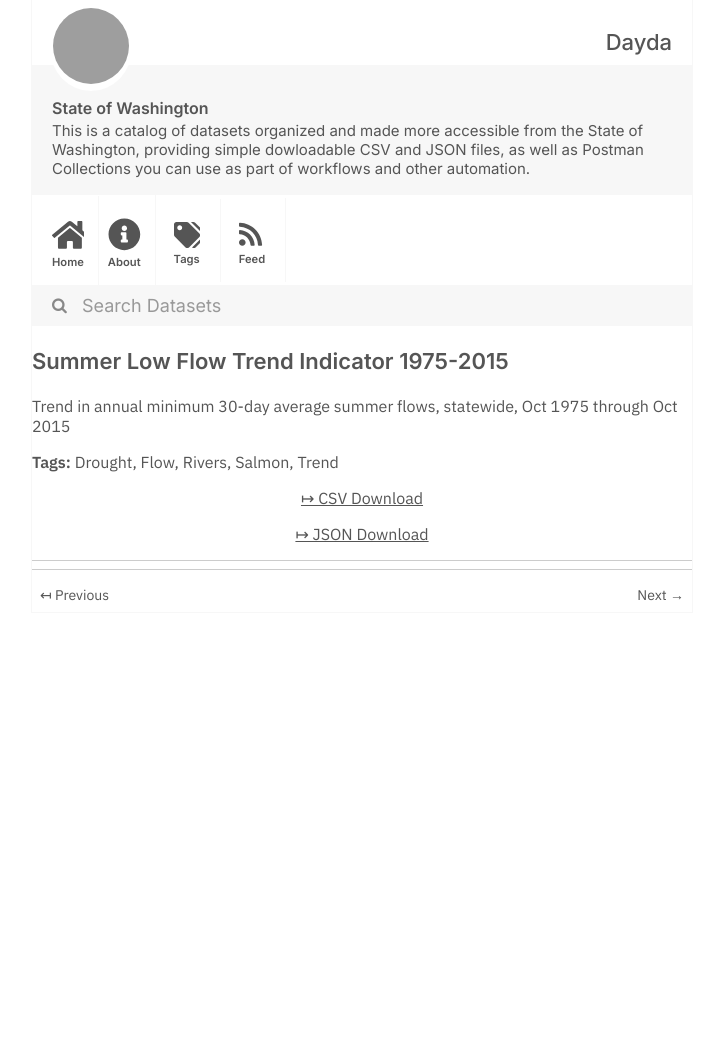
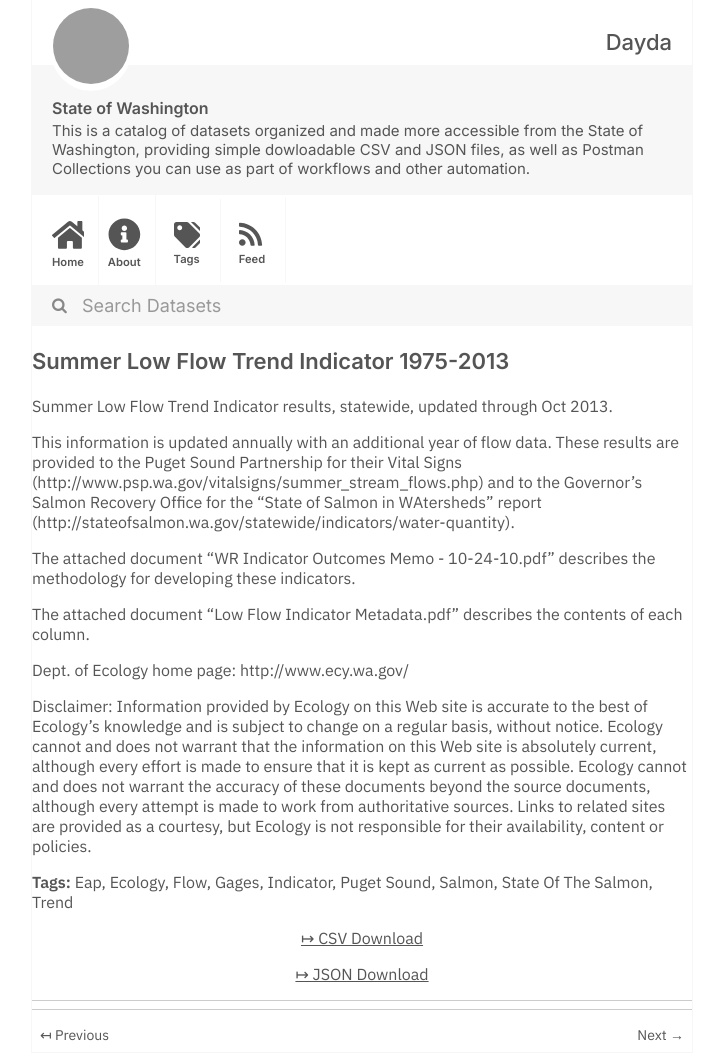
Before and after one commit to dayda-entities/state-of-washington, a Jekyll site: the page built from _posts/2020-11-10-summer-low-flow-trend-indicato.md, in a window 1280 px wide, cut to the strip 0-1053 px from the top of the page. Shown: the whole strip, without its empty margins (278-995 px from the left). Built offline with Jekyll 4.4.1, drawn with Linux system fonts in a browser that asks for light colours; before the commit the page ends 900 px from its top, so only the background shows below that; grey boxes are pictures that could not be loaded.

Commit message:
Publish Data

```diff
--- a/_posts/2020-11-10-summer-low-flow-trend-indicato.md
+++ b/_posts/2020-11-10-summer-low-flow-trend-indicato.md
@@ -1,20 +1,35 @@
 ---
-title: Summer Low Flow Trend Indicator 1975-2015
-created: '2020-11-10T17:20:15.703212'
-modified: '2020-11-10T17:20:15.703219'
+title: Summer Low Flow Trend Indicator 1975-2013
+created: '2020-11-10T17:20:44.438086'
+modified: '2020-11-10T17:20:44.438097'
 state: active
 type: dataset
 tags:
-  - Drought
+  - Eap
+  - Ecology
   - Flow
-  - Rivers
+  - Gages
+  - Indicator
+  - Puget Sound
   - Salmon
+  - State Of The Salmon
   - Trend
 groups:
   - Local Government
-csv_url: 'https://data.wa.gov/api/views/aw3j-6k75/rows.csv?accessType=DOWNLOAD'
-json_url: 'https://data.wa.gov/api/views/aw3j-6k75/rows.json?accessType=DOWNLOAD'
+csv_url: 'https://data.wa.gov/api/views/hdw4-yhs4/rows.csv?accessType=DOWNLOAD'
+json_url: 'https://data.wa.gov/api/views/hdw4-yhs4/rows.json?accessType=DOWNLOAD'
 layout: post
 
 ---
-Trend in annual minimum 30-day average summer flows, statewide, Oct 1975 through Oct 2015
+Summer Low Flow Trend Indicator results, statewide, updated through Oct 2013.
+
+This information is updated annually with an additional year of flow data. These results are provided to the Puget Sound Partnership for their Vital Signs (http://www.psp.wa.gov/vitalsigns/summer_stream_flows.php) and to the Governor's Salmon Recovery Office for the "State of Salmon in WAtersheds" report (http://stateofsalmon.wa.gov/statewide/indicators/water-quantity).
+
+The attached document "WR Indicator Outcomes Memo - 10-24-10.pdf" describes the methodology for developing these indicators.
+
+The attached document "Low Flow Indicator Metadata.pdf" describes the contents of each column.
+
+Dept. of Ecology home page: http://www.ecy.wa.gov/
+
+Disclaimer:
+Information provided by Ecology on this Web site is accurate to the best of Ecology's knowledge and is subject to change on a regular basis, without notice. Ecology cannot and does not warrant that the information on this Web site is absolutely current, although every effort is made to ensure that it is kept as current as possible. Ecology cannot and does not warrant the accuracy of these documents beyond the source documents, although every attempt is made to work from authoritative sources. Links to related sites are provided as a courtesy, but Ecology is not responsible for their availability, content or policies.
```
